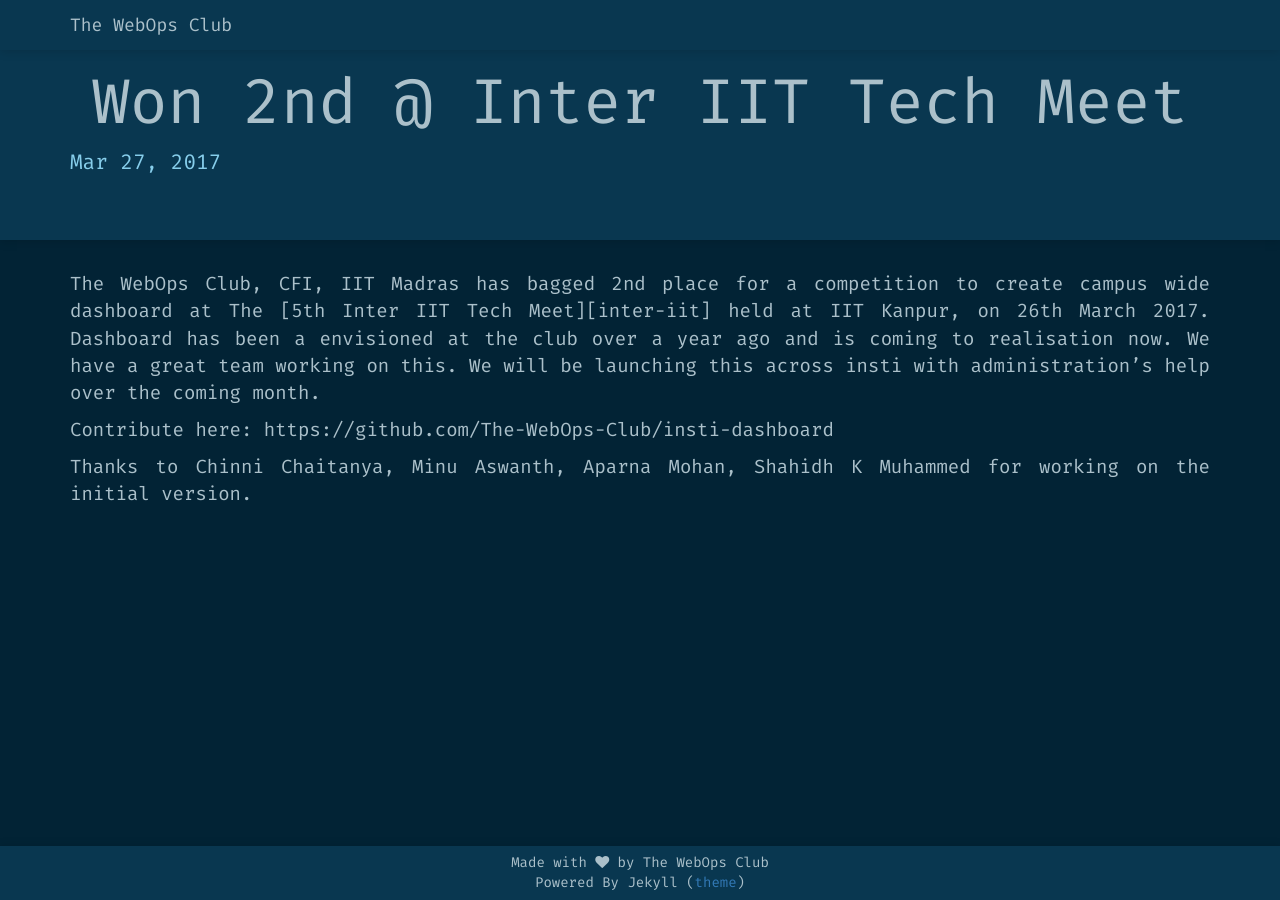
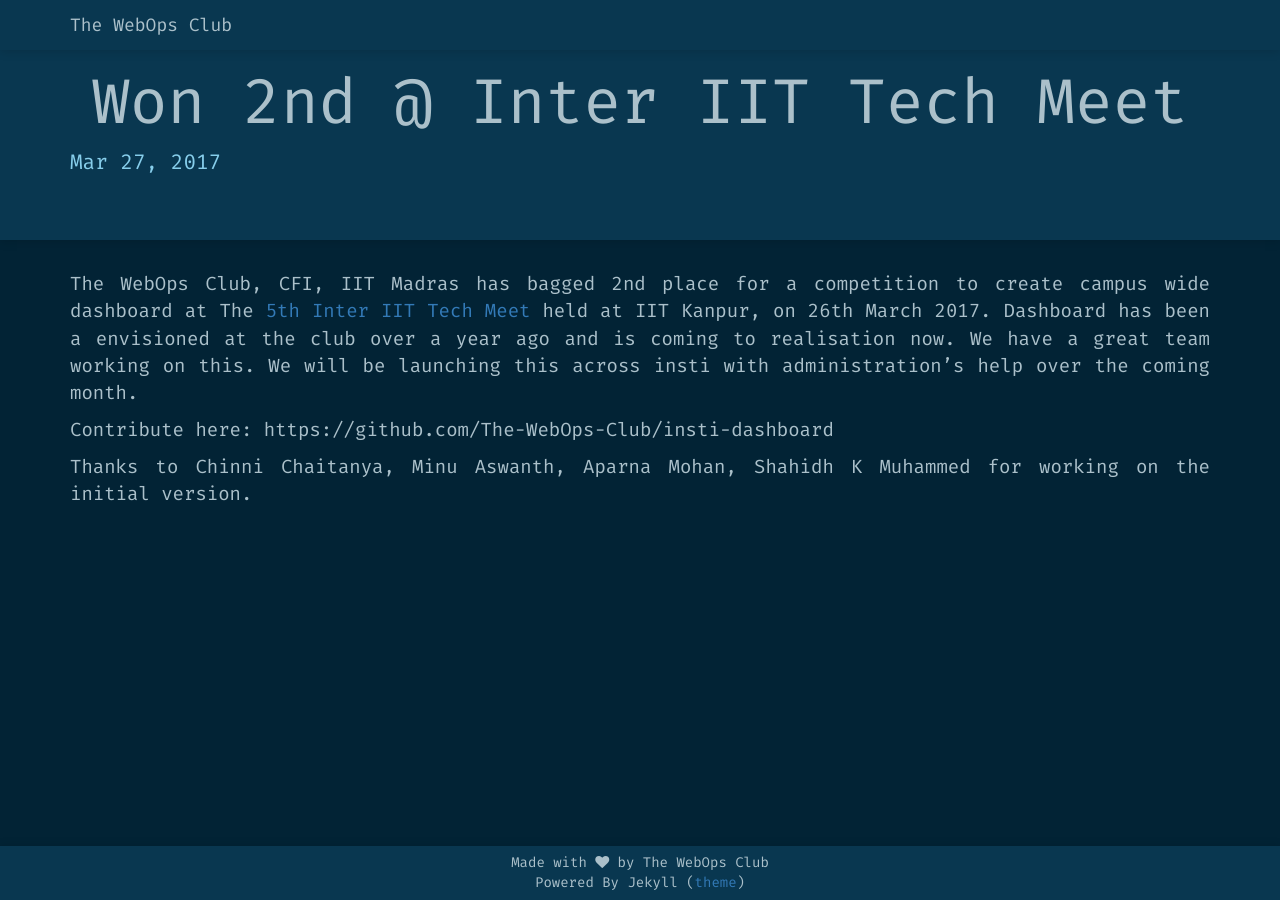
Before and after one commit to The-WebOps-Club/the-webops-club.github.io, a Jekyll site: the page built from _posts/2017-03-27-dashboard-2nd-place-at-inter-iit-kanpur.markdown, in a window 1280 px wide. Built offline with Jekyll 4.4.1, drawn with Linux system fonts in a browser that asks for light colours; nearby versions of some CDN libraries; some web fonts are replaced; comment, search, counter and statistics services are not loaded; some of the changed lines change nothing that is shown.

Commit message:
Update 2017-03-27-dashboard-2nd-place-at-inter-iit-kanpur.markdown

```diff
--- a/_posts/2017-03-27-dashboard-2nd-place-at-inter-iit-kanpur.markdown
+++ b/_posts/2017-03-27-dashboard-2nd-place-at-inter-iit-kanpur.markdown
@@ -12,3 +12,5 @@
 Contribute here: https://github.com/The-WebOps-Club/insti-dashboard
 
 Thanks to Chinni Chaitanya, Minu Aswanth, Aparna Mohan, Shahidh K Muhammed for working on the initial version.
+
+[inter-iit]: http://interiit.tech
```
